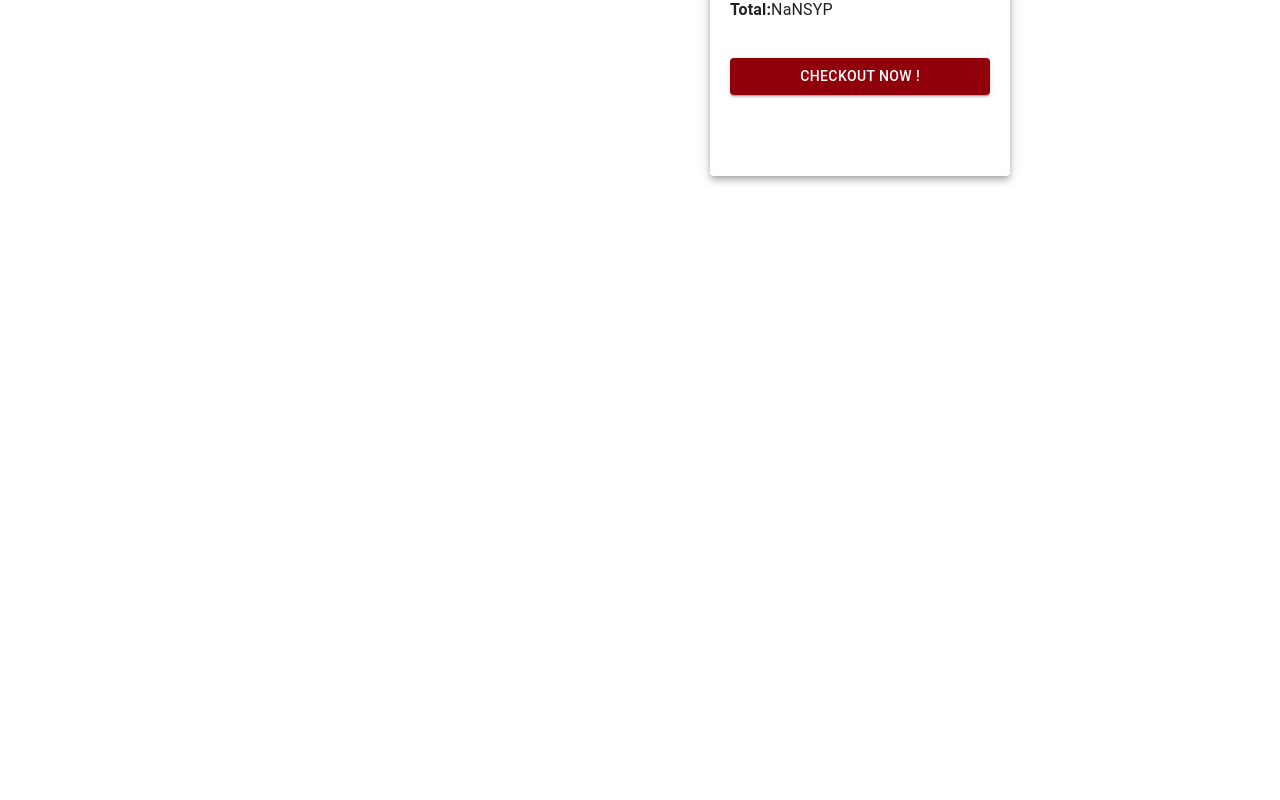
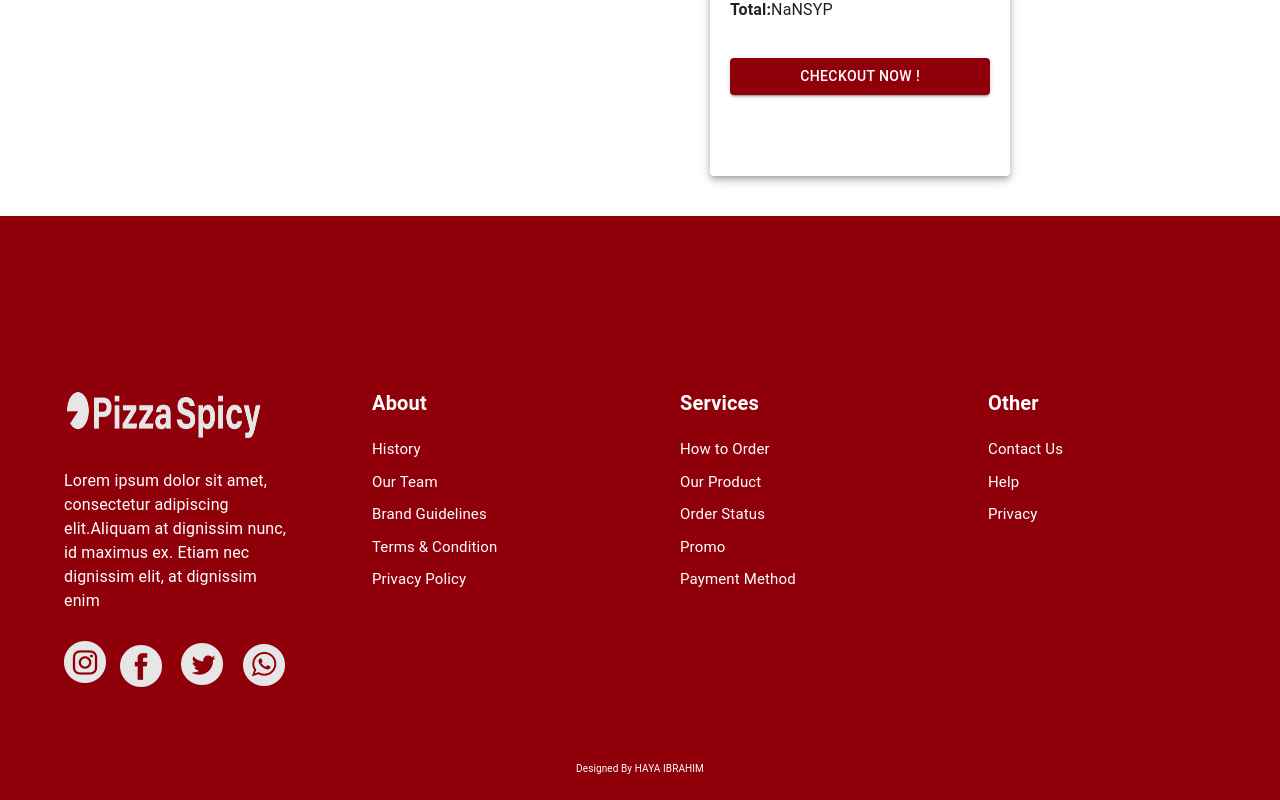
Before and after one commit to hayaibra/pizza-ordering-shop, a Next.js app: page /cart in a window 1280 px wide. Shown: the part 394-1194 px from the top of the page. Before the commit the page ends 800 px from the top, so only its background shows below. Built offline with nearby package versions, Linux system fonts and the light colour scheme.

Commit message:
updated with design patterns

```diff
--- a/components/Layout.jsx
+++ b/components/Layout.jsx
@@ -7,7 +7,7 @@ function Layout(props) {
     <div>
       <Navbar />
       {props.children}
-      {/*<Footer />*/}
+      <Footer />
     </div>
   );
 }
--- a/components/footer/Footer.jsx
+++ b/components/footer/Footer.jsx
@@ -1,226 +1,22 @@
 import React from "react";
-import Image from "next/image";
-import { Box, Typography, Grid, styled, Container } from "@mui/material";
-import { FooterInfoBox, FooterBox } from "./Style";
-
-const Footerr = styled("div")(({ theme }) => ({
-  backgroundColor: theme.palette.othercolor.main,
-}));
+import { Grid, Container } from "@mui/material";
+import { Designed, FooterBox, Footerr } from "./Style";
+import FooterItems from "./footer-items/FooterItems";
+import { services } from "../../services";
 
 function Footer() {
   return (
-    <Footerr style={{ padding: "60px 0" }}>
+    <Footerr>
       <FooterBox>
         <Container>
           <Grid container spacing={10} my={4}>
-            <Grid item md={3} xs={10} sm={6}>
-              <Box>
-                <Box>
-                  <Image
-                    src={require("../../public/imgs/logo.png")}
-                    width="200"
-                    height="50"
-                    alt="logo"
-                  />
-                </Box>
-                <Typography color="primary" my={3}>
-                  Lorem ipsum dolor sit amet, consectetur adipiscing elit.
-                  Aliquam at dignissim nunc, id maximus ex. Etiam nec dignissim
-                  elit, at dignissim enim.
-                </Typography>
-                <Box sx={{ display: "flex", alignItems: "center" }}>
-                  <div style={{ marginRight: "10px" }}>
-                    <Image
-                      src={require("../../public/imgs/icon1.png")}
-                      width="28"
-                      height="28"
-                      alt="icon1"
-                    />
-                  </div>
-                  <div style={{ marginRight: "10px" }}>
-                    <Image
-                      src={require("../../public/imgs/icon2.png")}
-                      width="32"
-                      height="32"
-                      alt="icon2"
-                    />
-                  </div>
-                  <div style={{ marginRight: "10px" }}>
-                    <Image
-                      src={require("../../public/imgs/icon3.png")}
-                      width="30"
-                      height="30"
-                      alt="icon3"
-                    />
-                  </div>
-                  <div style={{ marginRight: "10px" }}>
-                    <Image
-                      src={require("../../public/imgs/icon4.png")}
-                      width="30"
-                      height="30"
-                      alt="icon4"
-                    />
-                  </div>
-                </Box>
-              </Box>
-            </Grid>
-            <Grid item md={3} xs={10} sm={6}>
-              <Box>
-                <Typography
-                  color="primary"
-                  varient="h5"
-                  sx={{ fontSize: "20px", fontWeight: 700 }}
-                >
-                  About
-                </Typography>
-                <Box>
-                  <p
-                    style={{
-                      fontSize: "15px",
-                      marginBottom: "5px",
-                      color: "white",
-                    }}
-                  >
-                    History
-                  </p>
-                  <p
-                    style={{
-                      fontSize: "15px",
-                      marginBottom: "5px",
-                      color: "white",
-                    }}
-                  >
-                    Our Team
-                  </p>
-                  <p
-                    style={{
-                      fontSize: "15px",
-                      marginBottom: "5px",
-                      color: "white",
-                    }}
-                  >
-                    Brand Guidelines
-                  </p>
-                  <p
-                    style={{
-                      fontSize: "15px",
-                      marginBottom: "5px",
-                      color: "white",
-                    }}
-                  >
-                    Terms & Condition
-                  </p>
-                  <p style={{ fontSize: "15px", color: "white" }}>
-                    Privacy Policy
-                  </p>
-                </Box>
-              </Box>
-            </Grid>
-            <Grid item md={3} xs={10} sm={6}>
-              <Box>
-                <Typography
-                  color="primary"
-                  varient="h5"
-                  sx={{ fontSize: "20px", fontWeight: 700 }}
-                >
-                  Services
-                </Typography>
-                <Box>
-                  <p
-                    style={{
-                      fontSize: "15px",
-                      marginBottom: "5px",
-                      color: "white",
-                    }}
-                  >
-                    How to Order
-                  </p>
-                  <p
-                    style={{
-                      fontSize: "15px",
-                      margin: "10px 0 5px 0",
-                      color: "white",
-                      display: "block",
-                    }}
-                  >
-                    <a
-                      href="#p"
-                      style={{ textDecoration: "none", color: "white" }}
-                    >
-                      Our Product
-                    </a>
-                  </p>
-                  <p
-                    style={{
-                      fontSize: "15px",
-                      marginBottom: "5px",
-                      color: "white",
-                    }}
-                  >
-                    Order Status
-                  </p>
-                  <p
-                    style={{
-                      fontSize: "15px",
-                      marginBottom: "5px",
-                      color: "white",
-                    }}
-                  >
-                    Promo
-                  </p>
-                  <p style={{ fontSize: "15px", color: "white" }}>
-                    Payment Method
-                  </p>
-                </Box>
-              </Box>
-            </Grid>
-            <Grid item md={3} xs={10} sm={6}>
-              <Box>
-                <Typography
-                  color="primary"
-                  varient="h5"
-                  sx={{ fontSize: "20px", fontWeight: 700 }}
-                >
-                  Other
-                </Typography>
-                <Box>
-                  <p
-                    style={{
-                      fontSize: "15px",
-                      marginBottom: "5px",
-                      color: "white",
-                    }}
-                  >
-                    Contact Us
-                  </p>
-                  <p
-                    style={{
-                      fontSize: "15px",
-                      marginBottom: "5px",
-                      color: "white",
-                    }}
-                  >
-                    Help
-                  </p>
-                  <p style={{ fontSize: "15px", color: "white" }}>Privacy</p>
-                </Box>
-              </Box>
-            </Grid>
+            {services.map((service, i) => (
+              <FooterItems service={service} key={i} />
+            ))}
           </Grid>
         </Container>
       </FooterBox>
-      <p
-        style={{
-          color: "white",
-          textAlign: "center",
-          position: "relative",
-          bottom: "-36px",
-          marginBottom: 0,
-          fontSize: "10px",
-        }}
-      >
-        Designed By HAYA IBRAHIM
-      </p>
+      <Designed>Designed By HAYA IBRAHIM</Designed>
     </Footerr>
   );
 }
--- a/components/footer/Style.jsx
+++ b/components/footer/Style.jsx
@@ -1,29 +1,19 @@
-import { styled, Typography } from "@mui/material";
+import { styled, Typography, Box } from "@mui/material";
 
-export const TitleBox = styled(Typography)(({ theme }) => ({
-  color: theme.palette.othercolor.main,
-}));
-
-export const Text = styled("p")(({ theme }) => ({
-  fontWeight: "bold",
-  marginBottom: 0,
-
-  [theme.breakpoints.only("md")]: {
-    fontSize: "14px",
-  },
-}));
-export const Phone = styled("p")(({ theme }) => ({
-  marginTop: "5px",
-
-  [theme.breakpoints.only("md")]: {
-    fontSize: "15px",
-  },
+export const Footerr = styled(Box)(({ theme }) => ({
+  backgroundColor: theme.palette.othercolor.main,
+  padding: "60px 0",
 }));
 
 export const FooterBox = styled("div")(({ theme }) => ({
   backgroundColor: theme.palette.othercolor.main,
 }));
 
-export const FooterInfoBox = styled("div")(({ theme }) => ({
-  justifyContent: "center",
+export const Designed = styled(Typography)(({ theme }) => ({
+  color: "white",
+  textAlign: "center",
+  position: "relative",
+  bottom: "-36px",
+  marginBottom: 0,
+  fontSize: "10px",
 }));
--- /dev/null
+++ b/components/footer/footer-items/FooterItems.js
@@ -0,0 +1,18 @@
+import { Grid } from "@mui/material";
+import React from "react";
+import ImgItem from "./img-item/ImgItem";
+import ListItem from "./list-item/ListItem";
+
+const FooterItems = ({ service }) => {
+  return (
+    <Grid item md={3} xs={10} sm={6}>
+      {service.img ? (
+        <ImgItem service={service} />
+      ) : (
+        <ListItem service={service} />
+      )}
+    </Grid>
+  );
+};
+
+export default FooterItems;
--- /dev/null
+++ b/components/footer/footer-items/img-item/ImgItem.js
@@ -0,0 +1,34 @@
+import { Box, Typography } from "@mui/material";
+import Image from "next/image";
+import React from "react";
+import { IconsContent } from "./Style";
+
+const ImgItem = ({ service }) => {
+  const { img, desc, icons } = service;
+  return (
+    <Box>
+      <Box>
+        <Image
+          src={require(`../../../../public/imgs/${img}`)}
+          width="200"
+          height="50"
+          alt="logo"
+        />
+      </Box>
+      <Typography color="primary" my={3}>
+        {desc}
+      </Typography>
+      <IconsContent>
+        {icons.map((icon, i) => (
+          <Image
+            src={require(`../../../../public/imgs/${icon}`)}
+            alt="icon"
+            key={i}
+          />
+        ))}
+      </IconsContent>
+    </Box>
+  );
+};
+
+export default ImgItem;
--- /dev/null
+++ b/components/footer/footer-items/img-item/Style.js
@@ -0,0 +1,7 @@
+import { Box, styled } from "@mui/material";
+
+export const IconsContent = styled(Box)({
+  display: "flex",
+  alignItems: "center",
+  gap: "10px",
+});
--- /dev/null
+++ b/components/footer/footer-items/list-item/ListItem.js
@@ -0,0 +1,21 @@
+import { Box } from "@mui/material";
+import React from "react";
+import { Servs, Title } from "./Style";
+
+const ListItem = ({ service }) => {
+  const { title, servs } = service;
+  return (
+    <Box>
+      <Title color="primary" varient="h5">
+        {title}
+      </Title>
+      <Box>
+        {servs.map((serv, i) => (
+          <Servs key={i}>{serv}</Servs>
+        ))}
+      </Box>
+    </Box>
+  );
+};
+
+export default ListItem;
--- /dev/null
+++ b/components/footer/footer-items/list-item/Style.js
@@ -0,0 +1,16 @@
+import { styled, Typography } from "@mui/material";
+
+export const Title = styled(Typography)({
+  fontSize: "20px",
+  fontWeight: 700,
+  marginBottom:'20px'
+});
+
+export const Servs = styled(Typography)({
+  fontSize: "15px",
+  color: "white",
+
+  "&:not(:last-child)": {
+    marginBottom: "10px",
+  },
+});
--- a/components/our-rests/OurRest.jsx
+++ b/components/our-rests/OurRest.jsx
@@ -15,7 +15,7 @@ function OurRest() {
             src={require("../../public/imgs/footer.png")}
             width="300"
             height="500"
-            style={{ left: "-50px" }}
+            // style={{ left: "-50px" }}
             alt="footer"
           />
         </ImageBox>
--- /dev/null
+++ b/services.js
@@ -0,0 +1,31 @@
+export const services = [
+    {
+      img: "logo.png",
+      desc: "Lorem ipsum dolor sit amet, consectetur adipiscing elit.Aliquam at dignissim nunc, id maximus ex. Etiam nec dignissim elit, at dignissim enim",
+      icons: ["icon1.png", "icon2.png", "icon3.png", "icon4.png"],
+    },
+    {
+      title: "About",
+      servs: [
+        "History",
+        "Our Team",
+        "Brand Guidelines",
+        "Terms & Condition",
+        "Privacy Policy",
+      ],
+    },
+    {
+      title: "Services",
+      servs: [
+        "How to Order",
+        "Our Product",
+        "Order Status",
+        "Promo",
+        "Payment Method",
+      ],
+    },
+    {
+      title: "Other",
+      servs: ["Contact Us", "Help", "Privacy"],
+    },
+  ];
```
